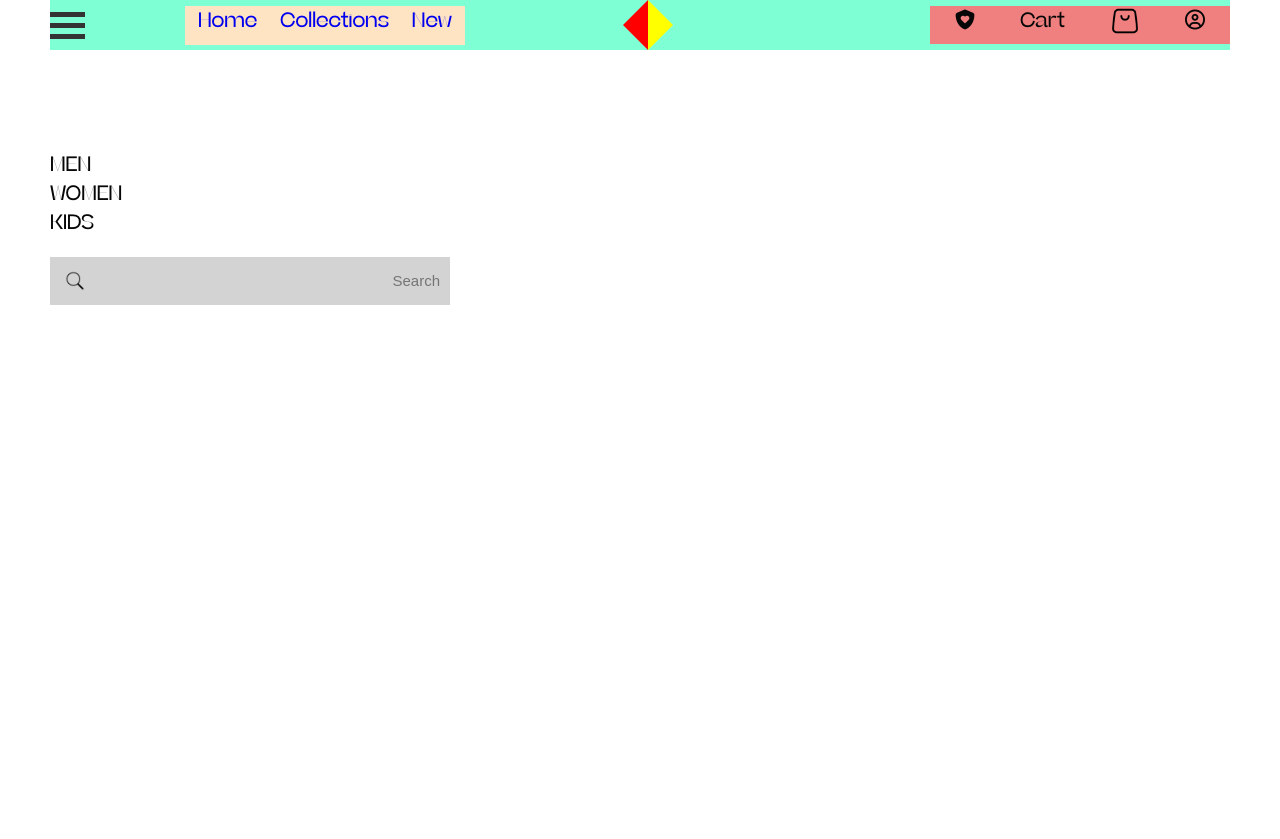
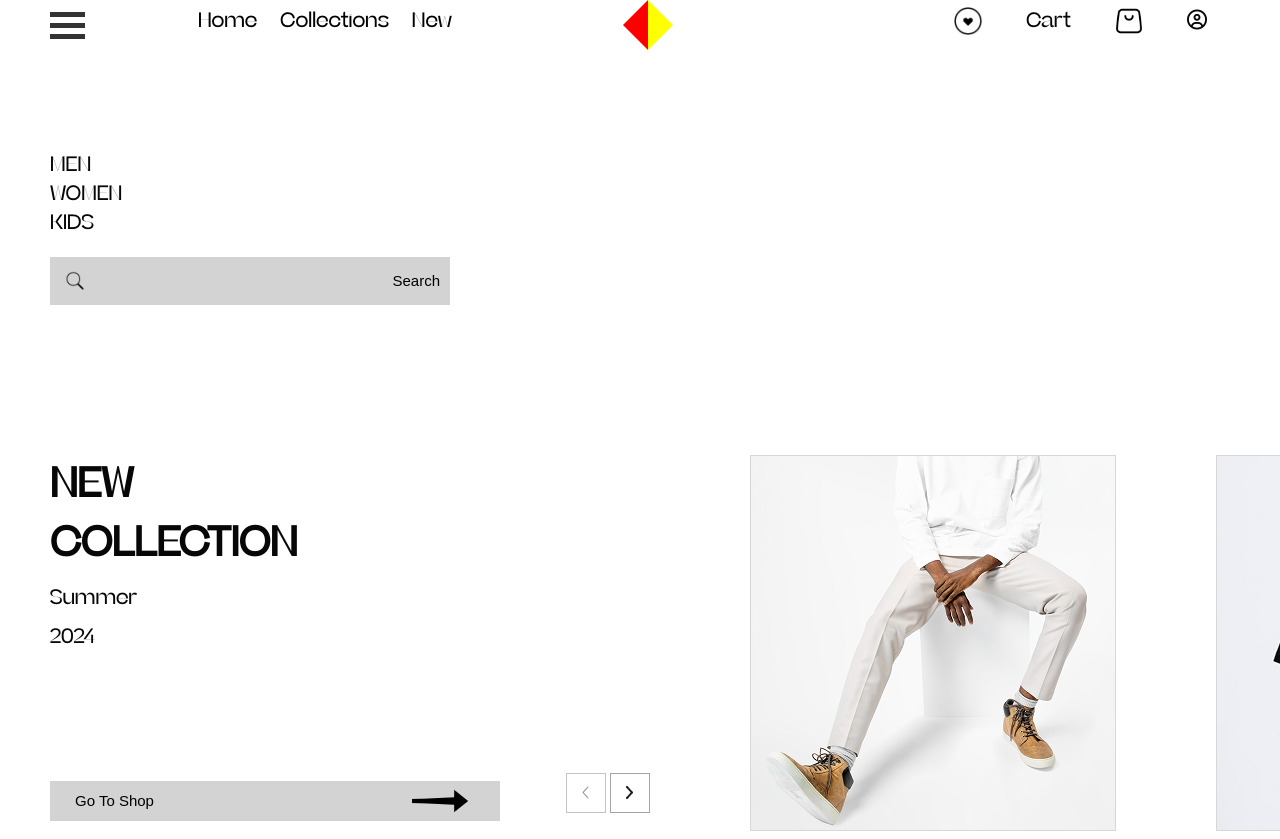
Before and after one commit to szwanne/fashion-store, a plain HTML site: page index.html in a window 1280 px wide. Before the commit the page ends 800 px from the top, so only its background shows below. Drawn offline with Linux system fonts and the light colour scheme.

Commit message:
Styled the bottom section

```diff
--- a/index.html
+++ b/index.html
@@ -33,7 +33,14 @@
 
       <div class="right-links">
         <ul>
-          <li><i class="fa-solid fa-shield-heart"></i></li>
+          <li>
+            <img
+              src="/Images/icons8-heart-64.png"
+              alt="heart icon"
+              width="30px"
+              height="30px"
+            />
+          </li>
           <li>Cart</li>
           <li>
             <img
@@ -66,6 +73,35 @@
       </div>
     </div>
 
+    <!--BOTTOM SECTION-->
+
+    <div class="bottom-container">
+      <div class="item-1">
+        <h1>NEW COLLECTION</h1>
+        <p>Summer</p>
+        <p>2024</p>
+        <div class="bottom-field">
+          <input
+            type="text"
+            for="search"
+            placeholder="Go To Shop"
+            class="arrow-icon"
+            name="shop"
+          />
+          <div class="arrow">
+            <img src="/Images/image6.png" alt="left-arrow" />
+            <img src="/Images/image5.png" alt="right-arrow" />
+          </div>
+        </div>
+      </div>
+      <div class="item-2">
+        <img src="/Images/image2.png" alt="semi-formal clothing" />
+      </div>
+      <div class="item-3">
+        <img src="/Images/image3.png" alt="black tshift and denim jean" />
+      </div>
+    </div>
+
     <!--PART 2 -->
     <!--PART 3 -->
     <!--PART 4 -->
--- a/style.css
+++ b/style.css
@@ -78,7 +78,7 @@ body {
 nav {
   display: flex;
   max-width: 100%;
-  background-color: aquamarine;
+  /* background-color: aquamarine; */
   justify-content: space-between;
   align-items: center;
   margin: 0px 50px;
@@ -92,7 +92,7 @@ nav {
 nav > .left-links > ul {
   display: flex;
   gap: 10px;
-  background-color: bisque;
+  /* background-color: bisque; */
   min-width: 280px;
   justify-content: space-evenly;
 }
@@ -101,6 +101,7 @@ nav > .left-links > ul {
 
 a {
   text-decoration: none;
+  color: black;
 }
 
 li {
@@ -110,7 +111,7 @@ li {
 .right-links > ul {
   display: flex;
   gap: 20px;
-  background-color: lightcoral;
+  /* background-color: lightcoral; */
   min-width: 300px;
   justify-content: space-evenly;
 }
@@ -144,4 +145,58 @@ li {
 
   /* Example: Change color and font size */
   font-size: 15px;
+  color: black;
 }
+
+/*BOTTOM SECTION */
+
+.bottom-container {
+  margin-top: 150px;
+  margin-left: 50px;
+  display: flex;
+  gap: 15px;
+  max-height: auto;
+  gap: 100px;
+  overflow: none;
+}
+
+.item-1 {
+  /* background-color: lightgreen; */
+  min-width: 600px;
+  display: flex;
+  flex-direction: column;
+  gap: 10px;
+  align-items: space-between;
+}
+
+.item-1 h1 {
+  max-width: 300px;
+}
+
+.bottom-field {
+  display: flex;
+  gap: 15px;
+  /* background-color: aqua; */
+  justify-content: space-between;
+  align-items: flex-end;
+  height: 160px;
+}
+
+.arrow-icon {
+  padding-left: 25px;
+  background: url("/Images/icons8-right-arrow-100.png") no-repeat center;
+  background-size: 60px;
+  background-position: 360px;
+}
+
+.bottom-field input {
+  height: 40px;
+  width: 450px;
+  background-color: lightgrey;
+  border: none;
+}
+
+.bottom-field input::placeholder {
+  color: black;
+  font-size: 15px;
+}
```
Also changed, not shown: Images/icons8-right-arrow-100.png (added), 3 other files.
